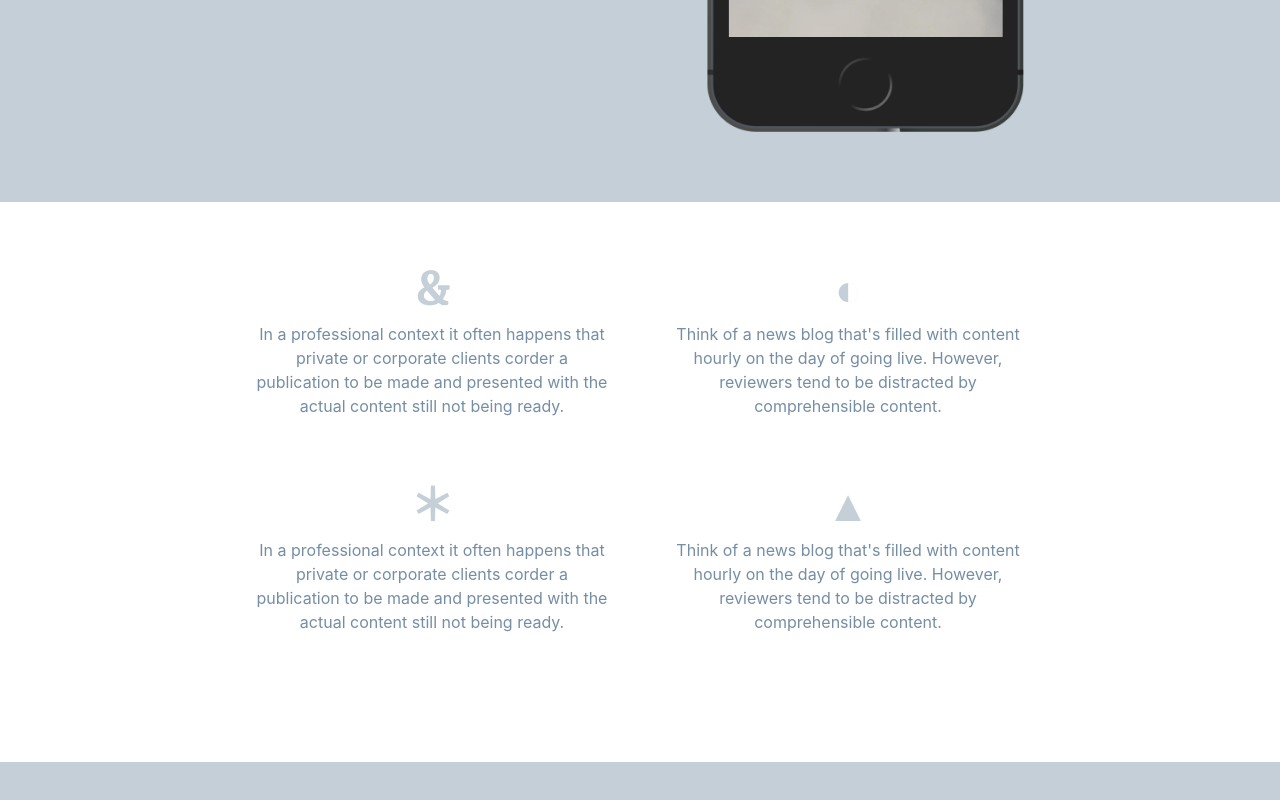
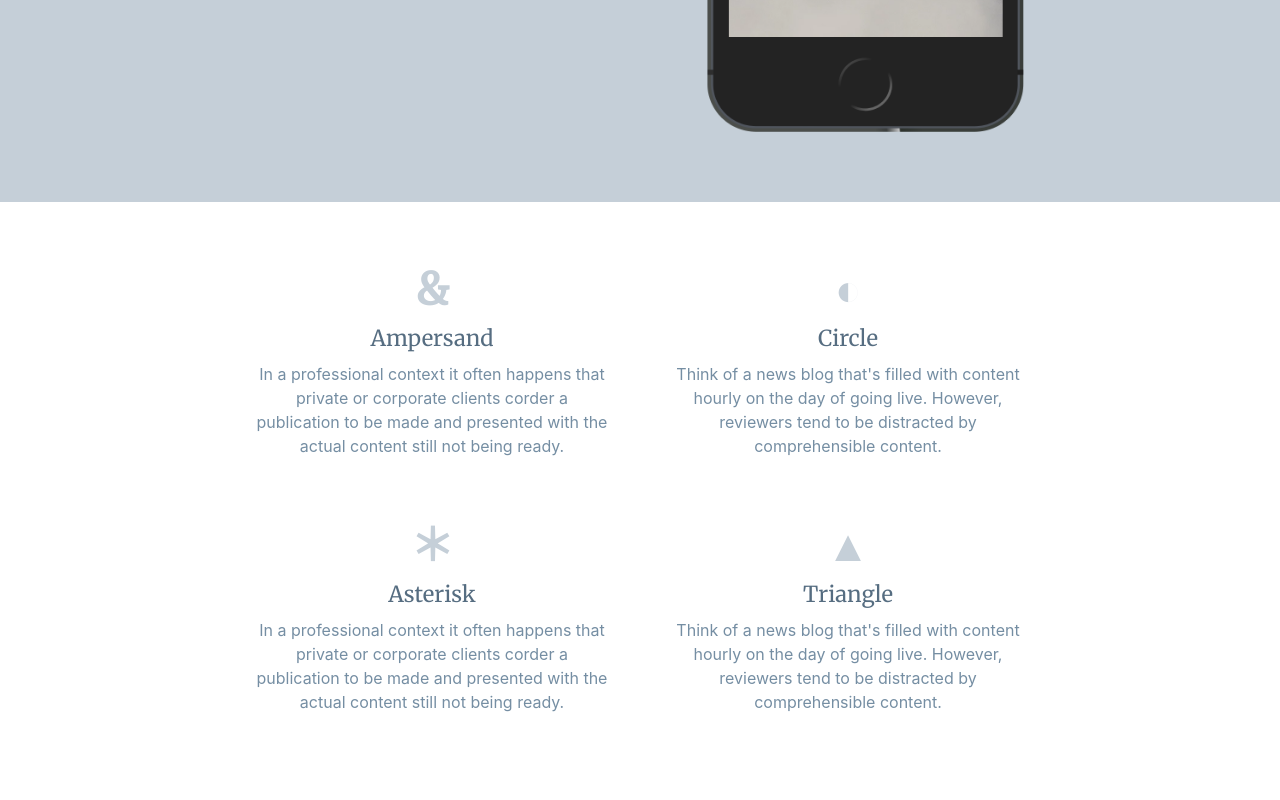
Before and after one commit to hihayk/poco, a plain HTML site: page gallery/app-landing/index.html in a window 1280 px wide. Shown: the part 603-1403 px from the top of the page. Before the commit the page ends 1365 px from the top, so only its background shows below. Drawn offline with Linux system fonts and the light colour scheme.

Commit message:
app landing fixes

```diff
--- a/gallery/app-landing/index.html
+++ b/gallery/app-landing/index.html
@@ -63,12 +63,18 @@
           <div class="featureIcon">
             &
           </div>
+          <div class="featureTitle">
+            Ampersand
+          </div>
           In a professional context it often happens that private or corporate clients corder a publication to be made and presented with the actual content still not being ready.
         </div>
 
         <div class="feature">
           <div class="featureIcon">
             ◐
+          </div>
+          <div class="featureTitle">
+            Circle
           </div>
           Think of a news blog that's filled with content hourly on the day of going live. However, reviewers tend to be distracted by comprehensible content.
         </div>
@@ -80,6 +86,9 @@
           <div class="featureIcon">
             ＊
           </div>
+          <div class="featureTitle">
+            Asterisk
+          </div>
           In a professional context it often happens that private or corporate clients corder a publication to be made and presented with the actual content still not being ready.
         </div>
 
@@ -87,6 +96,9 @@
           <div class="featureIcon">
             ▲
           </div>
+          <div class="featureTitle">
+            Triangle
+          </div>
           Think of a news blog that's filled with content hourly on the day of going live. However, reviewers tend to be distracted by comprehensible content.
         </div>
       </div>
--- a/gallery/app-landing/main.css
+++ b/gallery/app-landing/main.css
@@ -178,3 +178,11 @@ img {
 	line-height: var(--lineHeight-xl);
 	font-family: 'Merriweather', serif;
 }
+
+.featureTitle {
+	margin-bottom: var(--space-s);
+	color: var(--c-primary);
+	font-size: var(--fontSize-m);
+	line-height: var(--lineHeight-m);
+	font-family: 'Merriweather', serif;
+}
```
